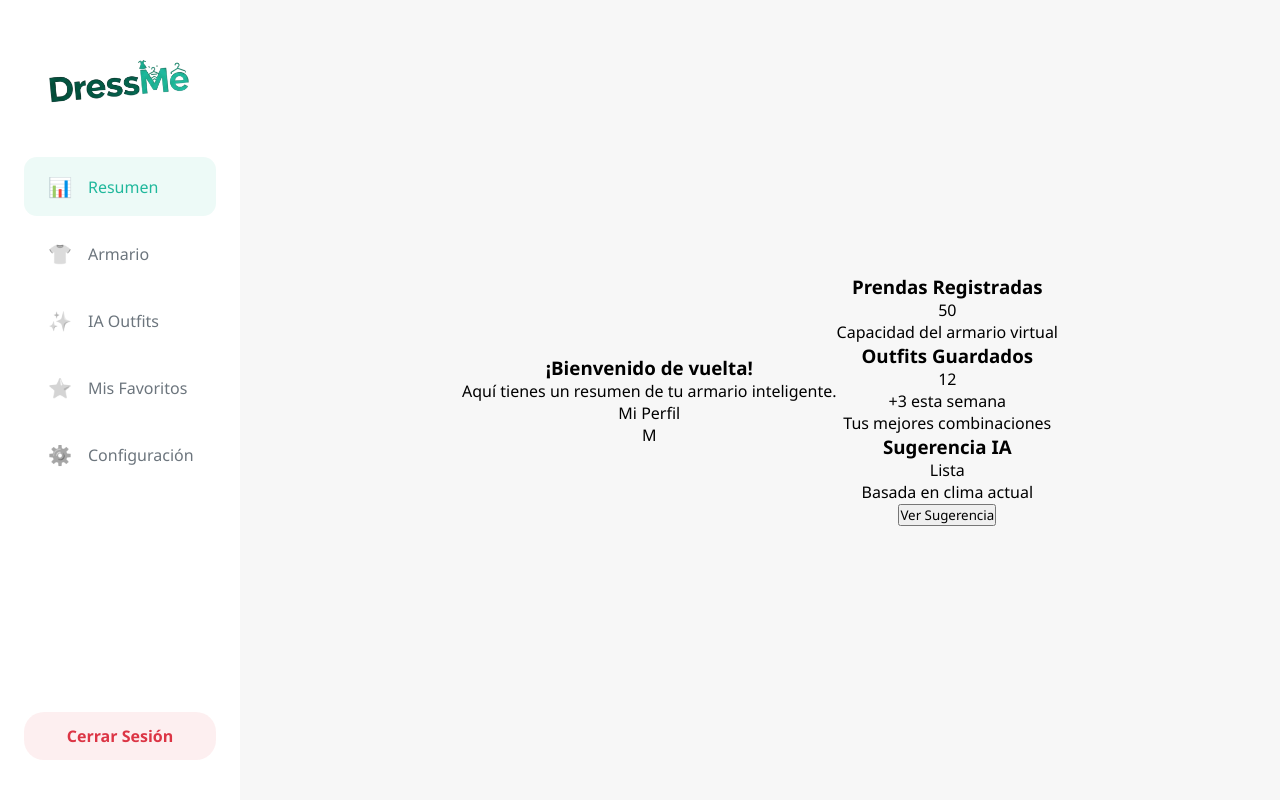
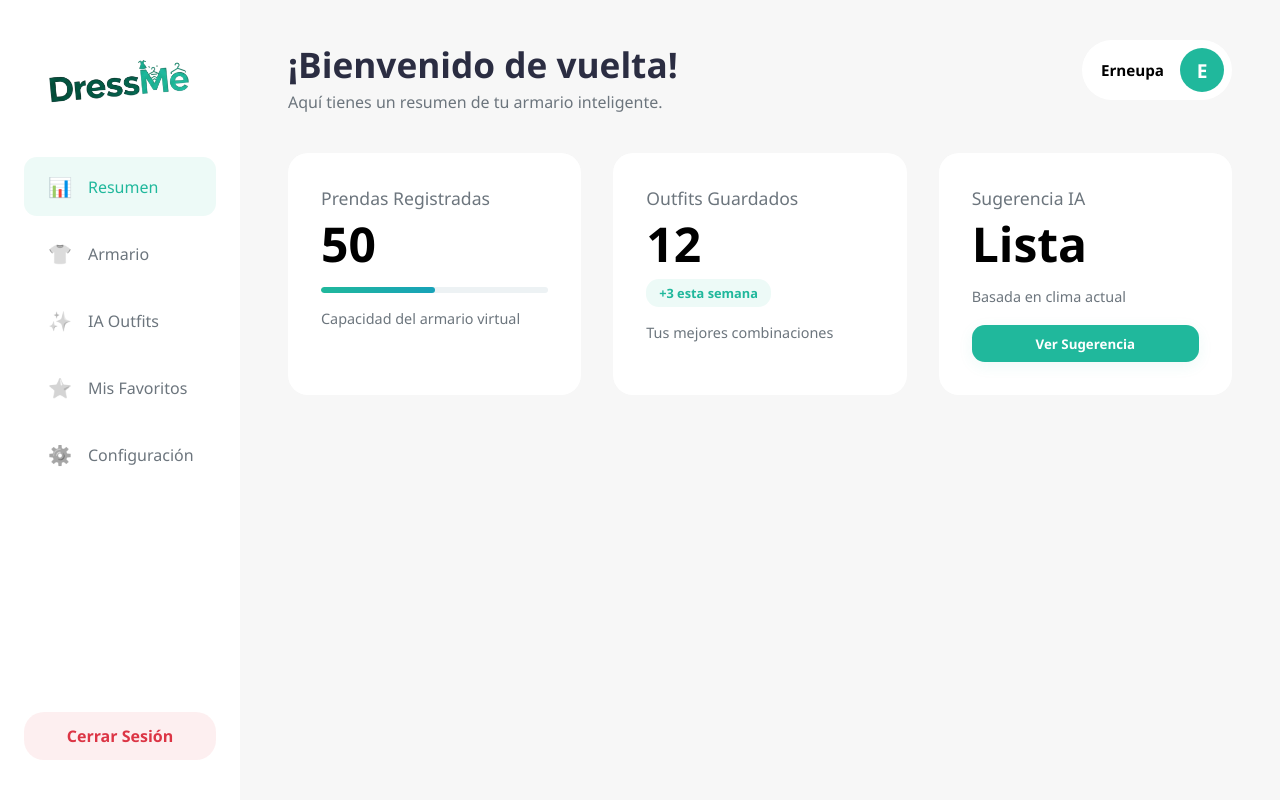
Before and after one commit to IES-Almunia-25-26-PIDAW/DressMe-AaronNeupaver, a Django app: page /dashboard/ in a window 1280 px wide. Run offline with Django 5.2, Linux system fonts and the light colour scheme.

Commit message:
desboard cuerpo v2

```diff
--- a/inicio/static/css/styles.css
+++ b/inicio/static/css/styles.css
@@ -2,7 +2,7 @@
     box-sizing: border-box;
     padding: 0;
     margin: 0;
-    font-family: 'Segoe UI', Tahoma, Geneva, Verdana, sans-serif;
+    font-family: "Segoe UI", Tahoma, Geneva, Verdana, sans-serif;
 }
 
 :root {
@@ -256,11 +256,16 @@ footer {
 
 
 /*****************************************************************************************************************************************/
+/********************
+        Dashboard
+********************/
+/*****************************************************************************************************************************************/
 
 /*****************************************************************************************************************************************/
 /********************
-        Dashboard Premium Glassmorphism
-********************/
+                                                            Dashboard header
+                                                            ********************/
+/*****************************************************************************************************************************************/
 
 .cuerpo {
     display: flex;
@@ -380,3 +385,170 @@ footer {
 .cuerpo-cabecera-contenedor-logout:hover {
     transform: translateY(-0.2rem);
 }
+
+/*****************************************************************************************************************************************/
+/********************
+                                                            Dashboard main
+                                                            ********************/
+/*****************************************************************************************************************************************/
+
+.cuerpo-principal {
+    flex-grow: 1;
+    display: flex;
+    flex-direction: column;
+    justify-content: flex-start;
+    align-items: stretch;
+    text-align: left;
+    max-height: 100vh;
+    overflow-y: auto;
+    width: 100%;
+    padding: 2.5rem 3rem;
+    gap: 2.5rem;
+}
+
+.cuerpo-principal-bienvenida {
+    display: flex;
+    flex-direction: row;
+    justify-content: space-between;
+    width: 100%;
+}
+
+.cuerpo-principal-bienvenida-texto-titulo {
+    font-size: 2.2rem;
+    font-weight: 700;
+    margin: 0 0 0.2rem 0;
+    color: #2b2d42;
+}
+
+.cuerpo-principal-bienvenida-texto-parrafo {
+    color: var(--6);
+    font-size: 1rem;
+    margin: 0;
+}
+
+.cuerpo-principal-bienvenida-perfil {
+    display: flex;
+    align-items: center;
+    height: fit-content;
+    gap: 1rem;
+    background: var(--1);
+    padding: 0.5rem 0.5rem 0.5rem 1.2rem;
+    border-radius: 1.875rem;
+    backdrop-filter: blur(0.6rem);
+    cursor: pointer;
+    transition: box-shadow 0.3s ease;
+}
+
+.cuerpo-principal-bienvenida-perfil:hover {
+    box-shadow: 0 1rem 3rem var(--5);
+}
+
+.cuerpo-principal-bienvenida-perfil-nombre {
+    font-weight: 600;
+    font-size: 0.95rem;
+}
+
+.cuerpo-principal-bienvenida-perfil-inicial {
+    width: 2.75rem;
+    height: 2.75rem;
+    border-radius: 50%;
+    color: var(--1);
+    background-color: var(--2);
+    display: flex;
+    align-items: center;
+    justify-content: center;
+    font-weight: 700;
+    font-size: 1.2rem;
+
+}
+
+.cuerpo-principal-estadisticas {
+    display: grid;
+    grid-template-columns: repeat(auto-fit, minmax(17.5rem, 1fr));
+    gap: 2rem;
+}
+
+.cuerpo-principal-estadisticas-item {
+    background: var(--1);
+    backdrop-filter: blur(0.6rem);
+    -webkit-backdrop-filter: blur(0.6rem);
+    border: 1px solid rgba(255, 255, 255, 0.5);
+    border-radius: 1.25rem;
+    padding: 2rem;
+    transition: all 0.4s cubic-bezier(0.175, 0.885, 0.32, 1.275);
+    position: relative;
+    overflow: hidden;
+}
+
+.cuerpo-principal-estadisticas-item:hover {
+    box-shadow: 0 1rem 3rem var(--5);
+    transform: translateY(-0.5rem);
+}
+
+.cuerpo-principal-estadisticas-item-titulo {
+    font-size: 1.1rem;
+    color: var(--6);
+    font-weight: 500;
+    margin: 0 0 0.5rem 0;
+}
+
+.cuerpo-principal-estadisticas-item-parrafo1 {
+    font-size: 3rem;
+    font-weight: 700;
+    color: var(--3);
+    margin: 0;
+    line-height: 1.1;
+
+}
+
+.cuerpo-principal-estadisticas-item-parrafo2 {
+    height: 0.375rem;
+    background: #edf2f4;
+    border-radius: 0.1875rem;
+    margin-top: 1rem;
+    overflow: hidden;
+}
+
+.cuerpo-principal-estadisticas-item-parrafo2-barra {
+    height: 100%;
+    background: linear-gradient(90deg, var(--2), #17a2b8);
+    border-radius: 0.1875rem;
+}
+
+.cuerpo-principal-estadisticas-item-parrafo3 {
+    font-size: 0.9rem;
+    color: var(--6);
+    margin-top: 1rem;
+}
+
+.cuerpo-principal-estadisticas-item-parrafo4 {
+    display: inline-block;
+    padding: 0.3rem 0.8rem;
+    background: var(--5);
+    color: var(--2);
+    border-radius: 0.8rem;
+    font-size: 0.8rem;
+    font-weight: 600;
+    margin-top: 0.5rem;
+}
+
+.cuerpo-principal-estadisticas-item-boton {
+    margin-top: 1.2rem;
+    padding: 0.6rem 1.5rem;
+    background: var(--2);
+    color: var(--1);
+    border: none;
+    border-radius: 0.8rem;
+    font-family: inherit;
+    font-weight: 600;
+    cursor: pointer;
+    transition: all 0.3s ease;
+    width: 100%;
+    box-shadow: 0 4px 15px var(--5);
+}
+
+.cuerpo-principal-estadisticas-item-boton:hover {
+    background: var(--2);
+    transform: translateY(-2px);
+    box-shadow: 0 6px 20px var(--5);
+}
--- a/inicio/templates/dashboard.html
+++ b/inicio/templates/dashboard.html
@@ -49,39 +49,42 @@
     </header>
 
     <main class="cuerpo-principal">
-        <section class="">
-            <article>
-                <h1 class="">¡Bienvenido de vuelta!</h1>
-                <p class="">Aquí tienes un resumen de tu armario inteligente.</p>
+        <section class="cuerpo-principal-bienvenida">
+            <article class="cuerpo-principal-bienvenida-texto">
+                <h1 class="cuerpo-principal-bienvenida-texto-titulo">¡Bienvenido de vuelta!</h1>
+                <p class="cuerpo-principal-bienvenida-texto-parrafo">Aquí tienes un resumen de tu armario inteligente.
+                </p>
             </article>
 
-            <article class="">
-                <p class="">Mi Perfil</p>
-                <p class="">M</p>
+            <article class="cuerpo-principal-bienvenida-perfil">
+                <p class="cuerpo-principal-bienvenida-perfil-nombre">Erneupa</p>
+                <p class="cuerpo-principal-bienvenida-perfil-inicial">E</p>
             </article>
         </section>
 
-        <section class="">
-            <article class="">
+        <section class="cuerpo-principal-estadisticas">
+            <article class="cuerpo-principal-estadisticas-item">
 
-                <h3 class="">Prendas Registradas</h3>
-                <p class="">50</p>
-                <p class=""></p>
-                <p class="">Capacidad del armario virtual</p>
+                <h3 class="cuerpo-principal-estadisticas-item-titulo">Prendas Registradas</h3>
+                <p class="cuerpo-principal-estadisticas-item-parrafo1">50</p>
+                <div class="cuerpo-principal-estadisticas-item-parrafo2">
+                    <div class="cuerpo-principal-estadisticas-item-parrafo2-barra" style="width: 50%;"></div>
+                </div>
+                <p class="cuerpo-principal-estadisticas-item-parrafo3">Capacidad del armario virtual</p>
             </article>
 
-            <article class="">
-                <h3 class="">Outfits Guardados</h3>
-                <p class="">12</p>
-                <p class="">+3 esta semana</p>
-                <p class="">Tus mejores combinaciones</p>
+            <article class="cuerpo-principal-estadisticas-item">
+                <h3 class="cuerpo-principal-estadisticas-item-titulo">Outfits Guardados</h3>
+                <p class="cuerpo-principal-estadisticas-item-parrafo1">12</p>
+                <p class="cuerpo-principal-estadisticas-item-parrafo4">+3 esta semana</p>
+                <p class="cuerpo-principal-estadisticas-item-parrafo3">Tus mejores combinaciones</p>
             </article>
 
-            <article class="">
-                <h3 class="">Sugerencia IA</h3>
-                <p class="">Lista</p>
-                <p class="">Basada en clima actual</p>
-                <button class="">Ver Sugerencia</button>
+            <article class="cuerpo-principal-estadisticas-item">
+                <h3 class="cuerpo-principal-estadisticas-item-titulo">Sugerencia IA</h3>
+                <p class="cuerpo-principal-estadisticas-item-parrafo1">Lista</p>
+                <p class="cuerpo-principal-estadisticas-item-parrafo3">Basada en clima actual</p>
+                <button class="cuerpo-principal-estadisticas-item-boton">Ver Sugerencia</button>
             </article>
         </section>
 
```
